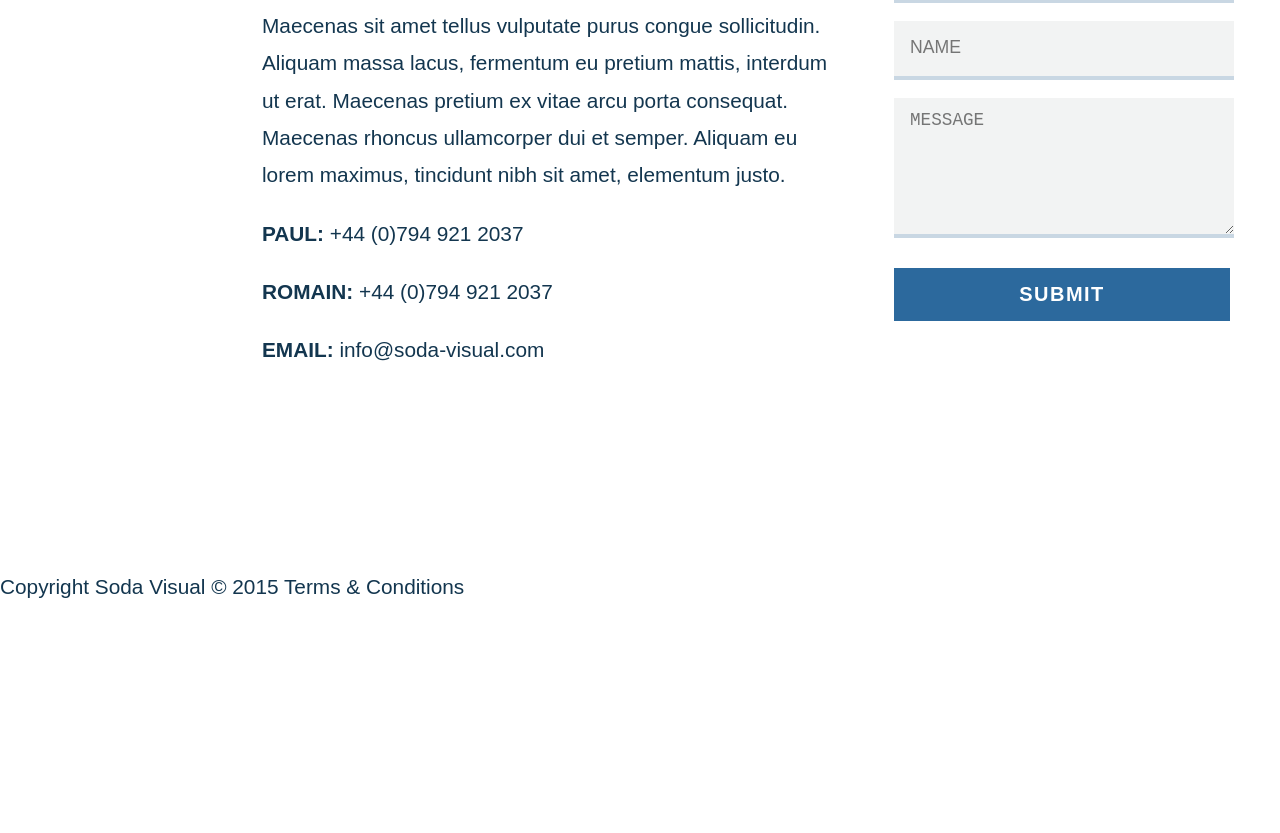
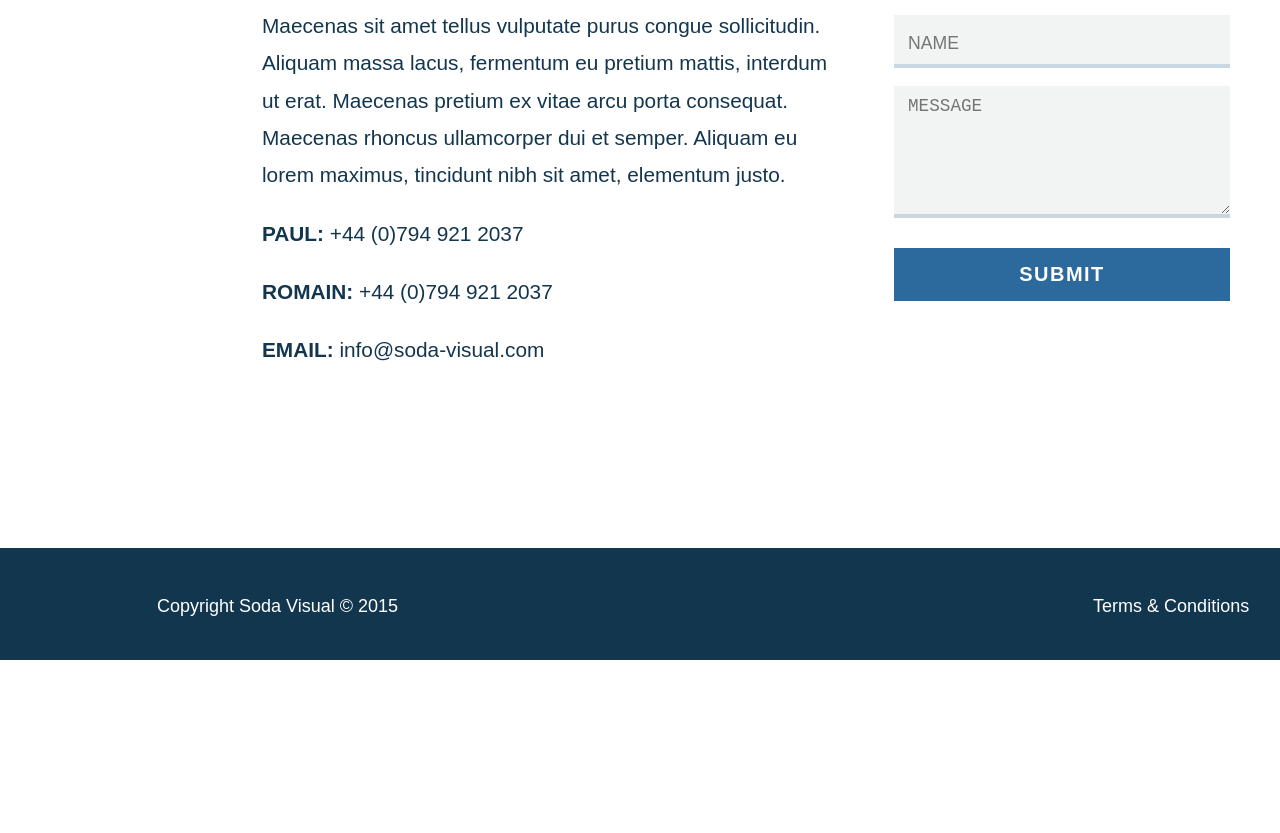
Before and after one commit to carlhuxley/soda, a plain HTML site: page index.html in a window 1280 px wide. Shown: the part 2336-3169 px from the top of the page. After the commit the page ends 3075 px from the top, so only its background shows below. Drawn offline with Linux system fonts and the light colour scheme.

Commit message:
add footer

```diff
--- a/index.html
+++ b/index.html
@@ -82,8 +82,8 @@
   </form>
 </div>
     </div>
-    <div id = "Footer">
-<p>Copyright Soda Visual &copy 2015 Terms &amp Conditions</p>
+    <div id = "footer">
+<p>Copyright Soda Visual &copy 2015 <span>Terms &amp Conditions</span></p>
     </div>
   </div>
 </body>
--- a/scss/styles.scss
+++ b/scss/styles.scss
@@ -25,6 +25,8 @@ $insta-blue:#246485;
   &::-webkit-input-placeholder { @content }
 }
 
+
+
 //globals
 
 body {
@@ -48,11 +50,13 @@ h1 {
 
 #container {
   width: 1400px;
-  height: 5000px;
+  //height: 5000px;
   background-color: white;
   margin: 0 auto;
   padding: 0px;
 }
+
+
 
 //Header
 
@@ -206,10 +210,10 @@ h1 {
   left: 595px;
   width:341px;
   width: 5 * $column-width;
-  //margin-right: 10px;
-}
+  }
 form#contact {
   width:336px;
+  height:350px;
   padding: 0px;
   margin: 0 auto;
 }
@@ -229,6 +233,8 @@ form#contact ol li {
   border-right: none;
   border-top: none;
   border-bottom: #c9d7e3 solid 4px;
+  padding-left: 14px;
+  padding-top: 10px;
 }
 
 form#contact input{
@@ -239,8 +245,10 @@ form#contact input{
   @include placeholder {
     text-transform: uppercase;
     font-size: 17.66px;
-    padding-left: 14px;
-  }
+      }
+      -webkit-box-sizing: border-box;
+        -moz-box-sizing: border-box;
+             box-sizing: border-box;
 }
 
 form#contact textarea{
@@ -251,9 +259,10 @@ form#contact textarea{
   @include placeholder {
     text-transform: uppercase;
     font-size: 17.66px;
-    padding-left: 14px;
-    padding-top: 10px;
   }
+  -webkit-box-sizing: border-box;
+    -moz-box-sizing: border-box;
+         box-sizing: border-box;
 }
 
 form#contact button{
@@ -267,3 +276,17 @@ form#contact button{
   font-weight: bold;
   letter-spacing: 1.5px;
 }
+
+#footer {
+  height:90px;
+  background-color: $primary-color;
+  color:white;
+  font-size: 18px;
+  margin: 0 auto;
+  padding-top:22px;
+  padding-left:157px;
+}
+
+#footer span {
+  padding-left: 690px;
+}
```
Also changed, not shown: css/styles.css.
